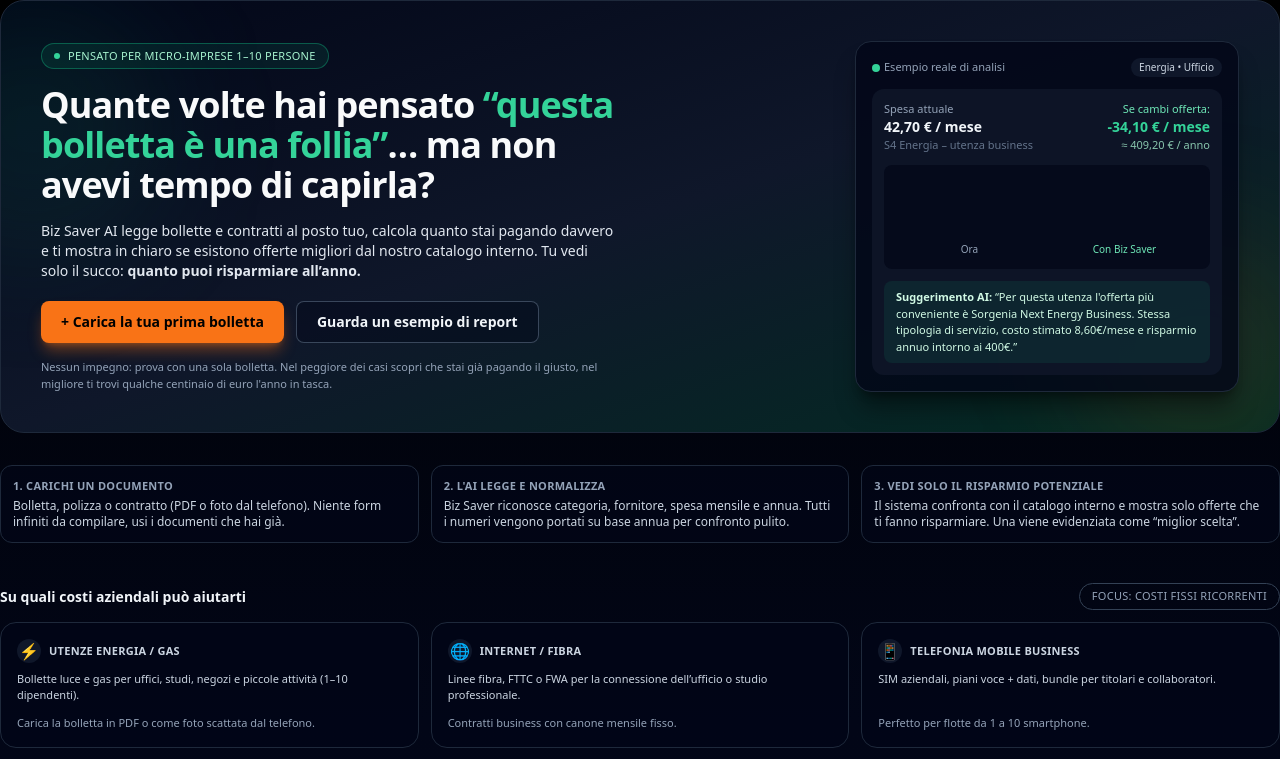
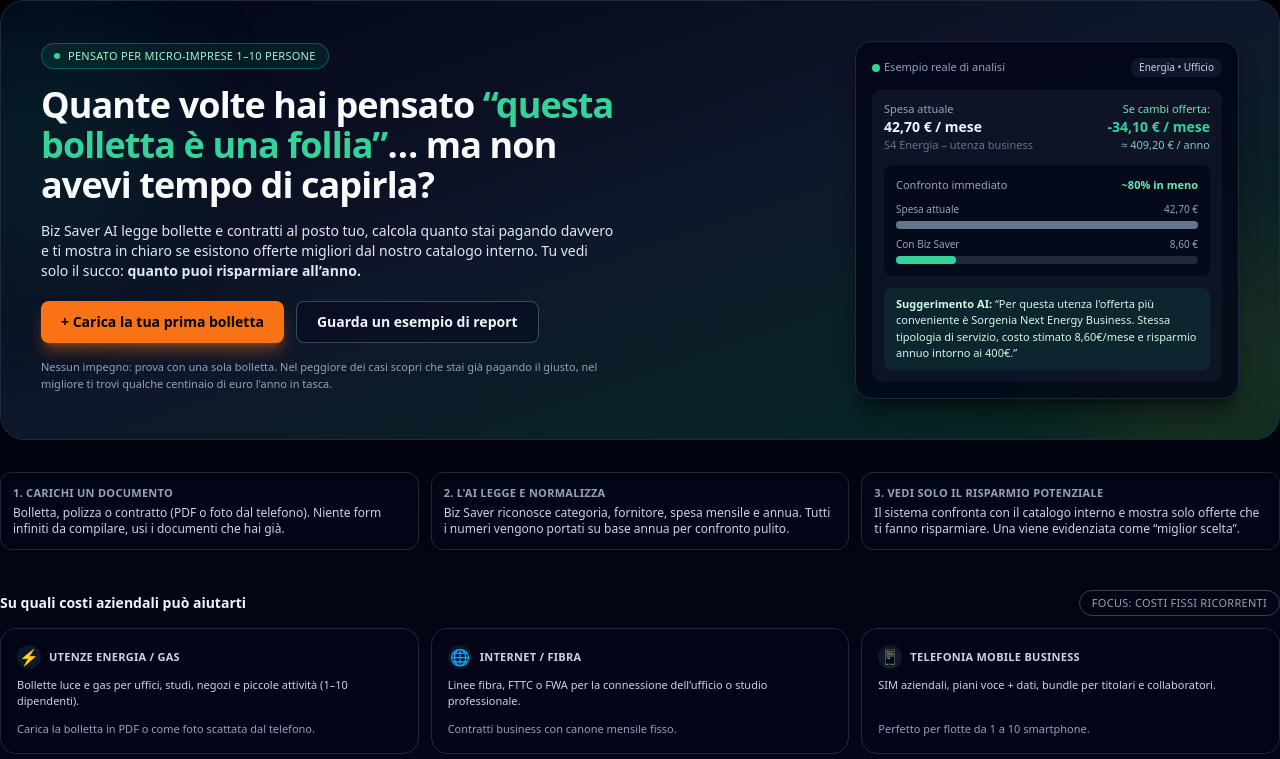
Before and after one commit to Padu76/biz-saver, a Next.js app: page / in a window 1280 px wide. Shown: the top 759 px of the page. Built offline with nearby package versions, Linux system fonts and the light colour scheme.

Commit message:
Fix hero comparison card graph

```diff
--- a/app/page.tsx
+++ b/app/page.tsx
@@ -81,7 +81,11 @@
 
               <h1 className="text-3xl md:text-4xl font-semibold tracking-tight">
                 Quante volte hai pensato
-                <span className="text-emerald-400"> “questa bolletta è una follia”</span>…
+                <span className="text-emerald-400">
+                  {" "}
+                  “questa bolletta è una follia”
+                </span>
+                …
                 ma non avevi tempo di capirla?
               </h1>
 
@@ -89,7 +93,10 @@
                 Biz Saver AI legge bollette e contratti al posto tuo,
                 calcola quanto stai pagando davvero e ti mostra in chiaro
                 se esistono offerte migliori dal nostro catalogo interno.
-                Tu vedi solo il succo: <span className="font-semibold">quanto puoi risparmiare all’anno.</span>
+                Tu vedi solo il succo:{" "}
+                <span className="font-semibold">
+                  quanto puoi risparmiare all’anno.
+                </span>
               </p>
 
               <div className="flex flex-wrap gap-3 pt-1">
@@ -108,9 +115,9 @@
               </div>
 
               <p className="text-[11px] text-slate-400">
-                Nessun impegno: prova con una sola bolletta. Nel peggiore dei casi
-                scopri che stai già pagando il giusto, nel migliore ti trovi
-                qualche centinaio di euro l&apos;anno in tasca.
+                Nessun impegno: prova con una sola bolletta. Nel peggiore dei
+                casi scopri che stai già pagando il giusto, nel migliore ti
+                trovi qualche centinaio di euro l&apos;anno in tasca.
               </p>
             </div>
 
@@ -152,23 +159,33 @@
                   </div>
                 </div>
 
-                {/* mini “grafico” a colonne */}
-                <div className="mt-2 rounded-lg bg-slate-950/70 p-3">
-                  <div className="flex items-end gap-2 h-20">
-                    <div className="flex-1">
-                      <div className="flex h-full items-end">
-                        <div className="w-full rounded-t-md bg-slate-600" style={{ height: "80%" }} />
+                {/* mini grafico orizzontale molto chiaro */}
+                <div className="mt-2 rounded-lg bg-slate-950/70 p-3 text-[11px]">
+                  <div className="mb-2 flex items-center justify-between text-slate-400">
+                    <span>Confronto immediato</span>
+                    <span className="text-emerald-300 font-semibold">
+                      ~80% in meno
+                    </span>
+                  </div>
+
+                  <div className="space-y-2">
+                    <div>
+                      <div className="mb-1 flex items-center justify-between text-[10px] text-slate-400">
+                        <span>Spesa attuale</span>
+                        <span>42,70 €</span>
                       </div>
-                      <div className="mt-1 text-center text-[10px] text-slate-400">
-                        Ora
+                      <div className="h-2 w-full rounded-full bg-slate-800">
+                        <div className="h-2 w-[100%] rounded-full bg-slate-500" />
                       </div>
                     </div>
-                    <div className="flex-1">
-                      <div className="flex h-full items-end">
-                        <div className="w-full rounded-t-md bg-emerald-400" style={{ height: "20%" }} />
+
+                    <div>
+                      <div className="mb-1 flex items-center justify-between text-[10px] text-slate-400">
+                        <span>Con Biz Saver</span>
+                        <span>8,60 €</span>
                       </div>
-                      <div className="mt-1 text-center text-[10px] text-emerald-300">
-                        Con Biz Saver
+                      <div className="h-2 w-full rounded-full bg-slate-800">
+                        <div className="h-2 w-[20%] rounded-full bg-emerald-400" />
                       </div>
                     </div>
                   </div>
@@ -254,7 +271,8 @@
       <section className="grid gap-4 md:grid-cols-[minmax(0,2fr)_minmax(0,1.2fr)]">
         <div className="space-y-3">
           <h2 className="text-sm font-semibold text-slate-100">
-            “Ho caricato 3 bollette in pausa pranzo. Ho trovato 900€ di risparmio annuo.”
+            “Ho caricato 3 bollette in pausa pranzo. Ho trovato 900€ di
+            risparmio annuo.”
           </h2>
           <p className="text-xs text-slate-300">
             L’obiettivo di Biz Saver non è diventare l’ennesimo gestionale, ma
```
